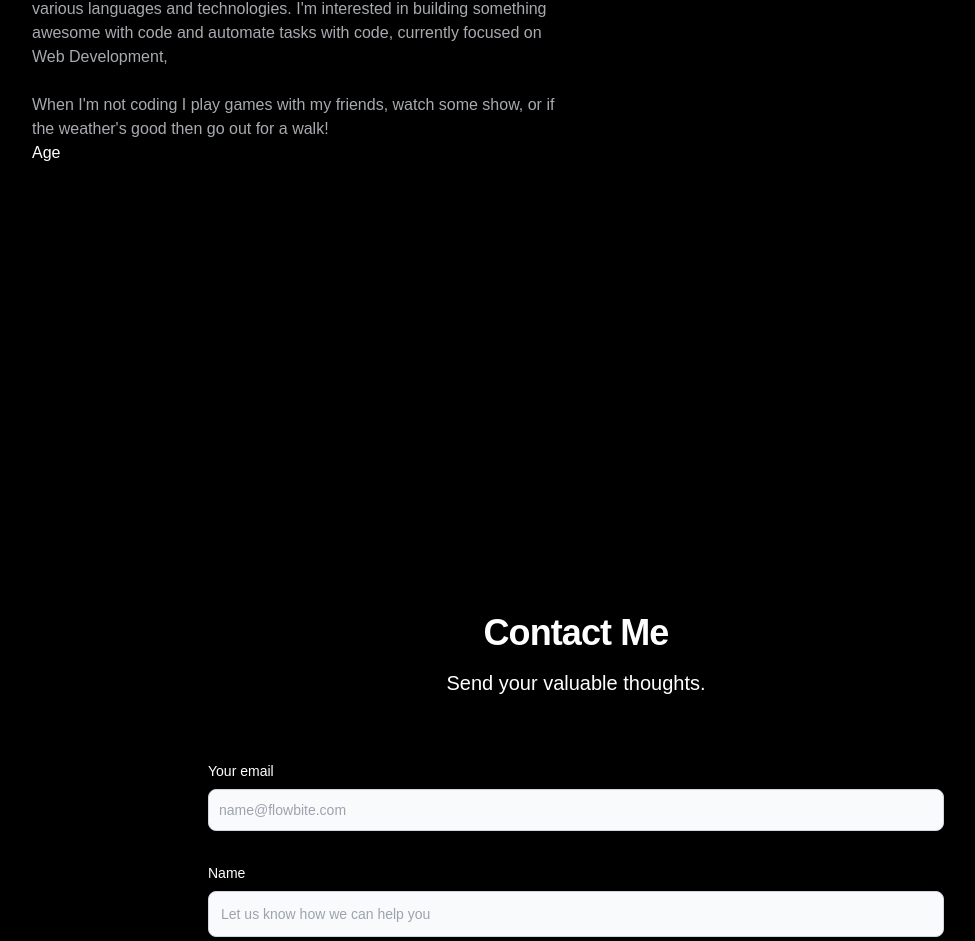
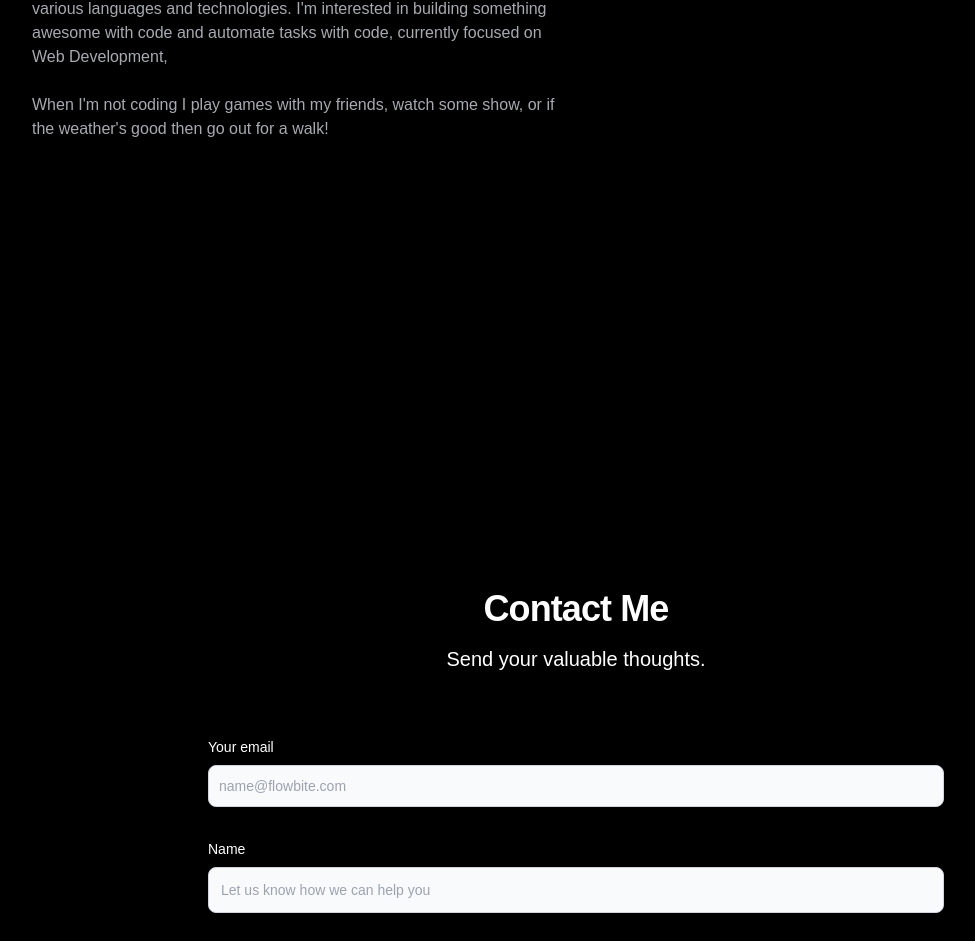
Before and after one commit to mahfujurr/mahfujur-rahman-portfolio, a React (Create React App) app: page / in a window 1280 px wide. Shown: the part 2212-3153 px from the top of the page, without its empty margins (64-1039 px from the left). Built offline with nearby package versions, Linux system fonts and the light colour scheme.

Commit message:
about updated

```diff
--- a/src/Pages/About/About.js
+++ b/src/Pages/About/About.js
@@ -19,9 +19,7 @@ const About = () => {
                     </span>
                 </p>
             </div>
-            <div>
-                <h1>Age</h1>
-            </div>
+
         </div>
     );
 };
```
